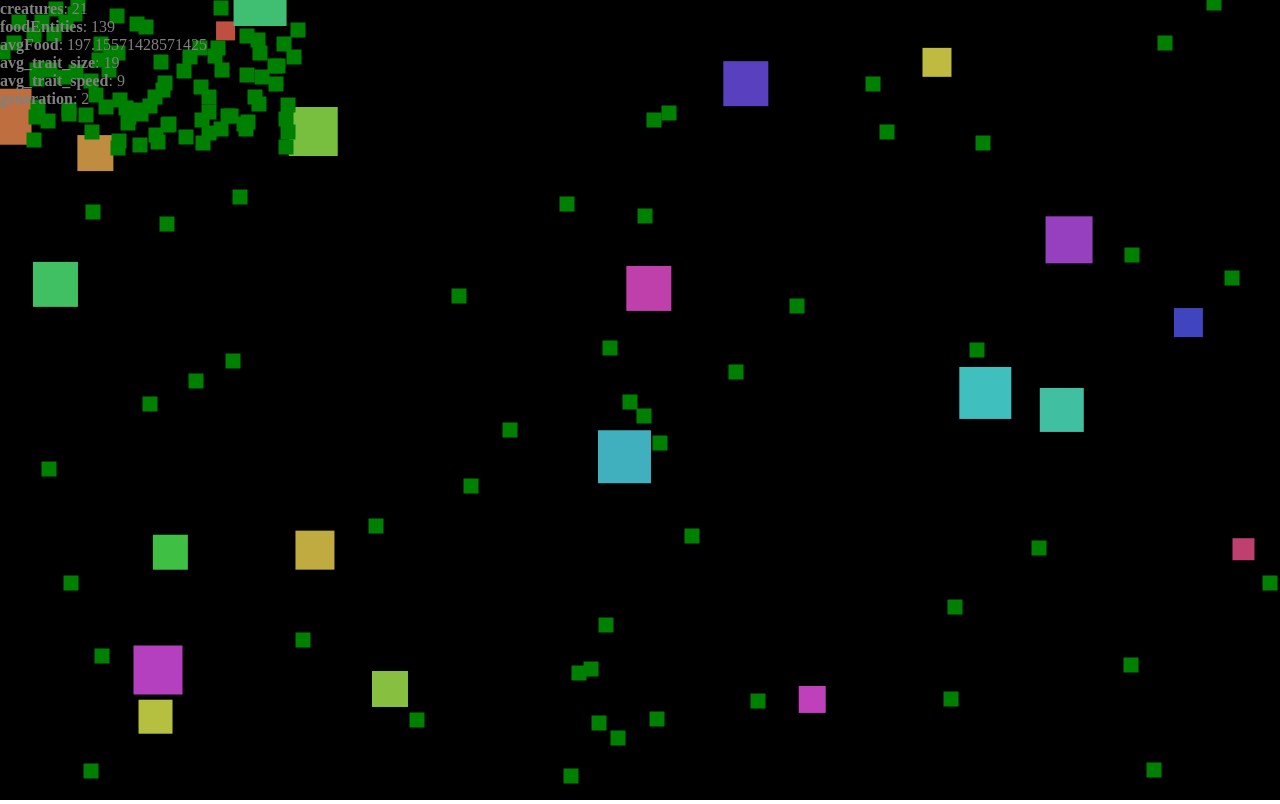
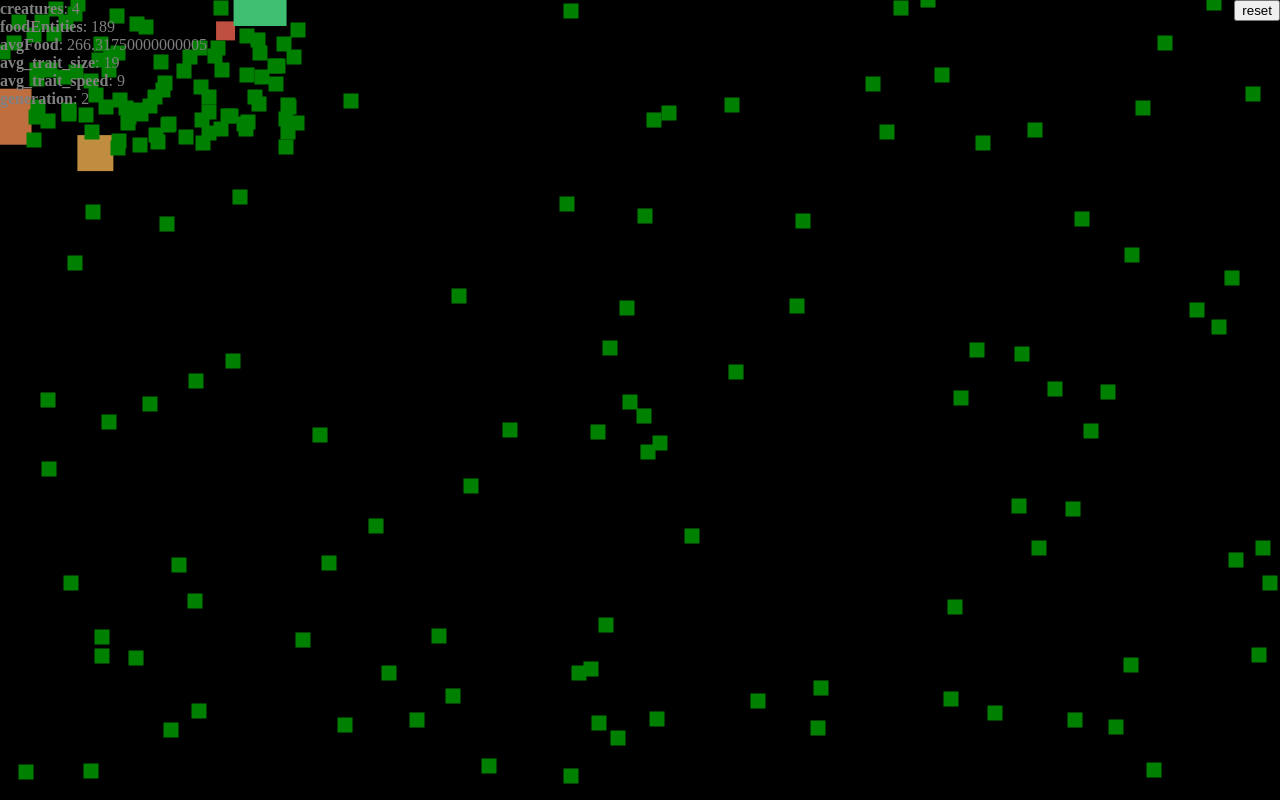
Before and after one commit to Gbr22/evolution, a plain HTML site: page index.html in a window 1280 px wide. Drawn offline with Linux system fonts and the light colour scheme.

Commit message:
added reset button

```diff
--- a/index.html
+++ b/index.html
@@ -7,6 +7,7 @@
 
         <canvas id="canvas"></canvas>
         <div id="data"></div>
+        <button id="reset" onclick="reset()">reset</button>
         <script src="script.js"></script>
     </body>
 </html>
--- a/script.js
+++ b/script.js
@@ -21,6 +21,10 @@ function createFood(){
 }
 let generateFirst = 50;
 let traits = ["size","speed"];
+function reset(){
+    localStorage.removeItem("s");
+    window.location.href = window.location.href;
+}
 function createCreature(x,y,parent){
     let mutation = 10;
     let c = {
@@ -109,8 +113,11 @@ onload = function(){
             c[border.pos] = border.val;
         }
         resiz();
-        genFood();
-        runGeneration();
+        setTimeout(function(){
+            genFood();
+            runGeneration();
+        },500);
+
     }
 
 }
--- a/style.css
+++ b/style.css
@@ -14,3 +14,8 @@ html, body {
     left: 0;
     color: gray;
 }
+#reset {
+    position: fixed;
+    top: 0;
+    right: 0;
+}
```
